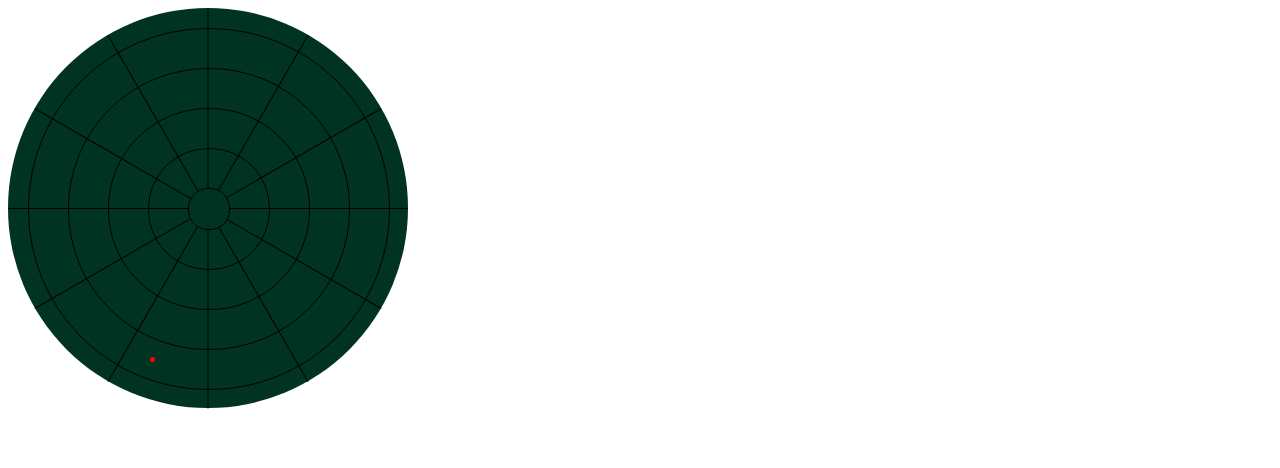
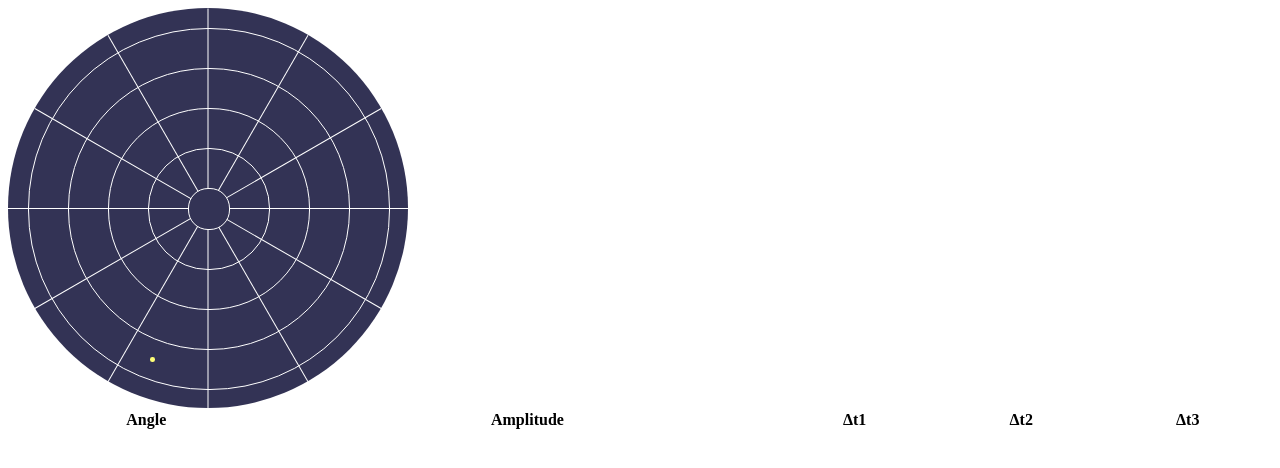
Before and after one commit to d4chinchilla/web, a PHP site: page / in a window 1280 px wide. Shown: the top 468 px of the page. Run offline with PHP 8.4, Linux system fonts and the light colour scheme; lists and menus that the app fills with data are empty.

Commit message:
Added logging, improved looks

```diff
--- a/static/index.html
+++ b/static/index.html
@@ -19,8 +19,21 @@
     </head>
     <body>
         <div id="ui">
-        <div id="ui-radar" class="radar">
-        </div>
+            <div id="ui-radar" class="radar">
+            </div>
+            <div id="ui-log" class="log">
+                <table id="ui-log-table" class="log-table">
+                    <thead>
+                        <tr>
+                            <th>Angle</th>
+                            <th>Amplitude</th>
+                            <th>&Delta;t1</th>
+                            <th>&Delta;t2</th>
+                            <th>&Delta;t3</th>
+                        </tr>
+                    </thead>
+                </table>
+            </div>
         </div>
     </body>
 </html>
--- a/static/radar.js
+++ b/static/radar.js
@@ -1,5 +1,4 @@
-/* A radar element of the UI                              *
- *  - elem is the DOM node representing the radar element */
+/* Add the styles to an element to make it a circular shape */
 function circle_style(elem, radius)
 {
     elem.style.borderRadius = radius.toString() + "px";
@@ -7,6 +6,8 @@ function circle_style(elem, radius)
     elem.style.height       = (radius * 2).toString()+"px";
 }
 
+/* A radar element of the UI                              *
+ *  - elem is the DOM node representing the radar element */
 function Radar(elem)
 {
     this.elem = elem;
@@ -18,7 +19,7 @@ function Radar(elem)
         this.radius = radius
         circle_style(elem, radius);
 
-        for (var angle=0; angle < Math.PI; angle += Math.PI / 6)
+        for (var angle=0; angle < Math.PI - 0.01; angle += Math.PI / 6)
         {
             this.add_radial(angle);
         }
@@ -30,7 +31,7 @@ function Radar(elem)
     }
 
     /* Make a blip appear on the radar                                    *
-     *  - angle is the angle of the blip in radians                       *
+     *  - angle is the angular position of the blip in radians            *
      *  - radius is the distance from the origin of the blip (0.0 to 1.0) *
      *  - size is the size of the blip (0.0 to 1.0)                       */
     this.blip = function(angle, radius, size)
@@ -39,6 +40,8 @@ function Radar(elem)
         blip.init(angle, radius, size);
     }
 
+    /* Add a radial line to the radar display *
+     *  - the angle of the line (rads)        */
     this.add_radial = function(angle)
     {
         var elem = document.createElement("div");
@@ -51,6 +54,8 @@ function Radar(elem)
         this.elem.appendChild(elem);
     }
 
+    /* Add a circular line to the radar display  *
+     *  - the radius to add the line to (0 to 1) */
     this.add_circular = function(radius)
     {
         var elem = document.createElement("div");
@@ -64,9 +69,16 @@ function Radar(elem)
     }
 }
 
+/* A blip on the radar                            *
+ *  - radar is the Radar() where we want the blip */
 function Blip(radar)
 {
     this.radar = radar;
+
+    /* Initialize the blip *
+     *  - angle is the angular position of the blip in radians *
+     *  - radius is the radial position of the blip (0 to 1)   *
+     *  - size is the size of the blip (0 to 1)                */
     this.init = function(angle, radius, size)
     {
         this.elem = document.createElement("div");
@@ -86,12 +98,14 @@ function Blip(radar)
         this.elem.style.display = "block";
     }
 
+    /* Get the offset of the blip from its parent element in pixels */
     this.get_xpos = function(angle, radius, size)
     {
         var centre = Math.cos(angle) * radius * this.radar.radius;
         return (centre - this.radius) + this.radar.radius;
     }
 
+    /* Get the offset of the blip from its parent element in pixels */
     this.get_ypos = function(angle, radius, size)
     {
         var centre = - Math.sin(angle) * radius * this.radar.radius;
@@ -99,11 +113,13 @@ function Blip(radar)
         return (centre - this.radius) + this.radar.radius;
     }
 
+    /* Cause this blip to start fading away to nothing */
     this.fade = function()
     {
         this.elem.style.transform = "scale(0)";
     }
 
+    /* Cause this blip to stop existing */
     this.kill = function()
     {
         this.radar.elem.removeChild(this.elem);
--- a/static/style.css
+++ b/static/style.css
@@ -1,31 +1,40 @@
 .radar {
-    background-color: #032;
+    background-color: #335;
     position: relative;
 }
 
 .blip {
-    background-color: #f00;
+    background-color: #ff7;
     transition: transform 2s;
     position: absolute;
     display: none;
 }
 
-.radial {
-    background-color: #000;
+/* The radial lines on the radar */
+.radar > .radial {
+    background-color: #fff;
     height: 1px;
     position: absolute;
 }
 
-.circular {
-    border: 1px solid #000;
+/* The circular lines on the radar */
+.radar > .circular {
+    border: 1px solid #fff;
     position: absolute;
+    background-color: #335;
 }
 
-.radar > .circular {
-    background-color: #032;
+/* The first circle has a solid background to block the middle, but the *
+ * others are all transparent                                           */
+.radar > .circular ~ .circular { background-color: transparent; }
+
+.log {
+    overflow-y: scroll;
+    display:  grid;
 }
 
+.log-table {
+}
 
-.radar > .circular ~ .circular {
-    background-color: transparent;
+.log-row {
 }
```
